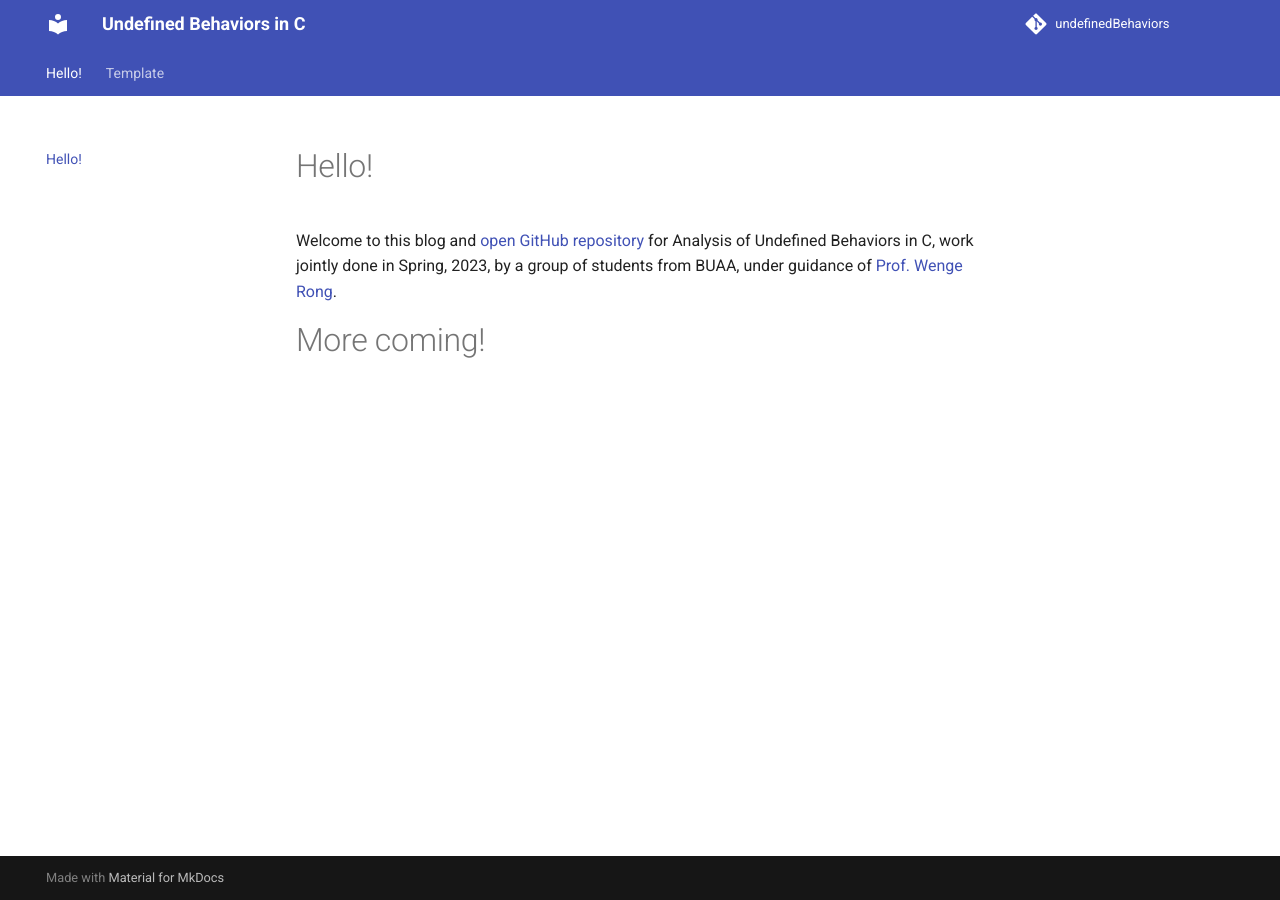
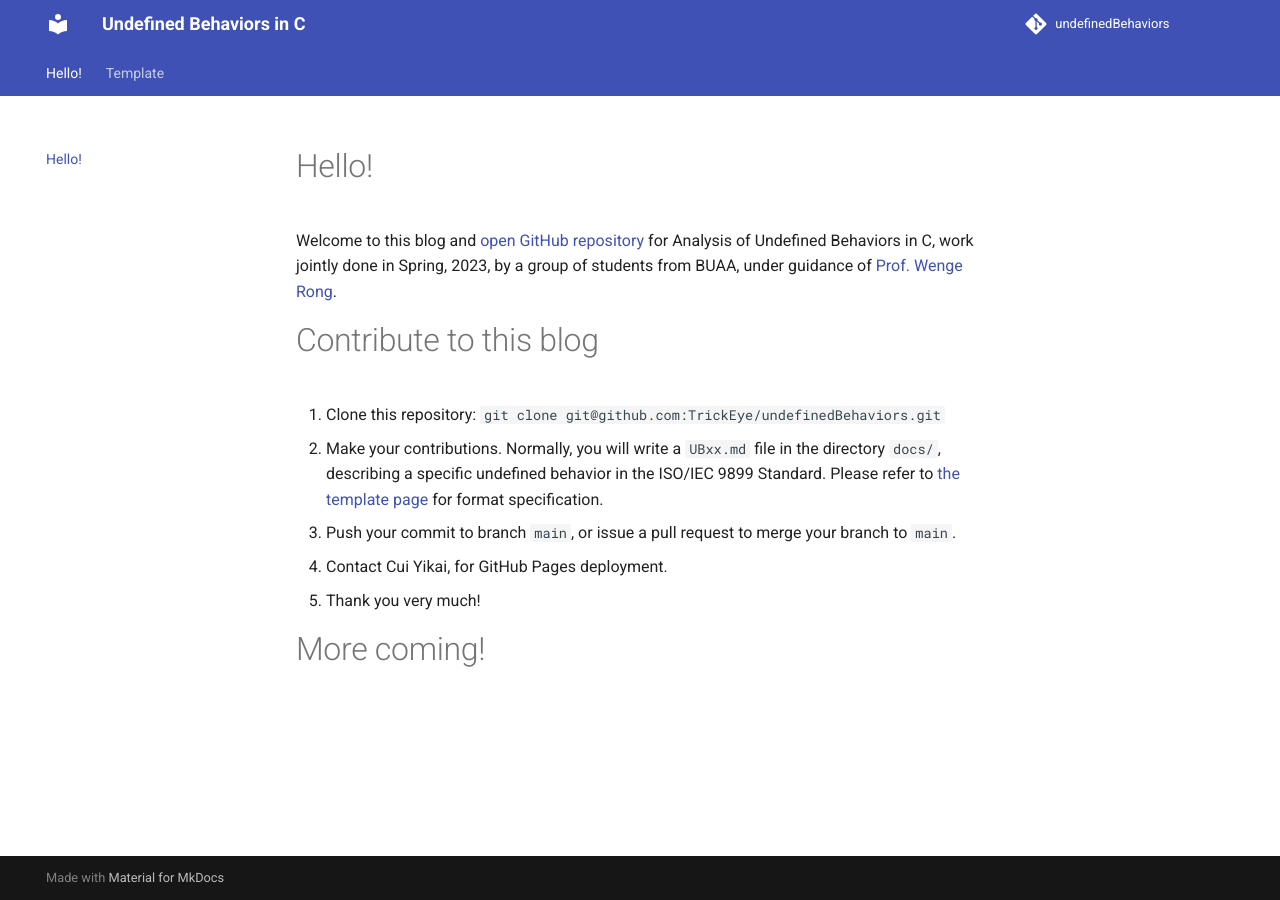
Before and after one commit to TrickEye/undefinedBehaviors, an MkDocs documentation site: the page built from docs/index.md, in a window 1280 px wide. Built offline with MkDocs 1.6.1 and Material for MkDocs 9.7.7, drawn with Linux system fonts in a browser that asks for light colours; comment, search, counter and statistics services are not loaded.

Commit message:
modify index.md, add gitignore

```diff
--- a/docs/index.md
+++ b/docs/index.md
@@ -2,4 +2,12 @@
 
 Welcome to this blog and [open GitHub repository](https://github.com/TrickEye/undefinedBehaviors) for Analysis of Undefined Behaviors in C, work jointly done in Spring, 2023, by a group of students from BUAA, under guidance of [Prof. Wenge Rong](https://wgrong.github.io/).
 
+# Contribute to this blog
+
+1. Clone this repository: `git clone git@github.com:TrickEye/undefinedBehaviors.git`
+2. Make your contributions. Normally, you will write a `UBxx.md` file in the directory `docs/`, describing a specific undefined behavior in the ISO/IEC 9899 Standard. Please refer to [the template page](./template.md) for format specification.
+3. Push your commit to branch `main`, or issue a pull request to merge your branch to `main`.
+4. Contact Cui Yikai, for GitHub Pages deployment.
+5. Thank you very much!
+
 # More coming!
```
Also changed, not shown: 1 other file.
